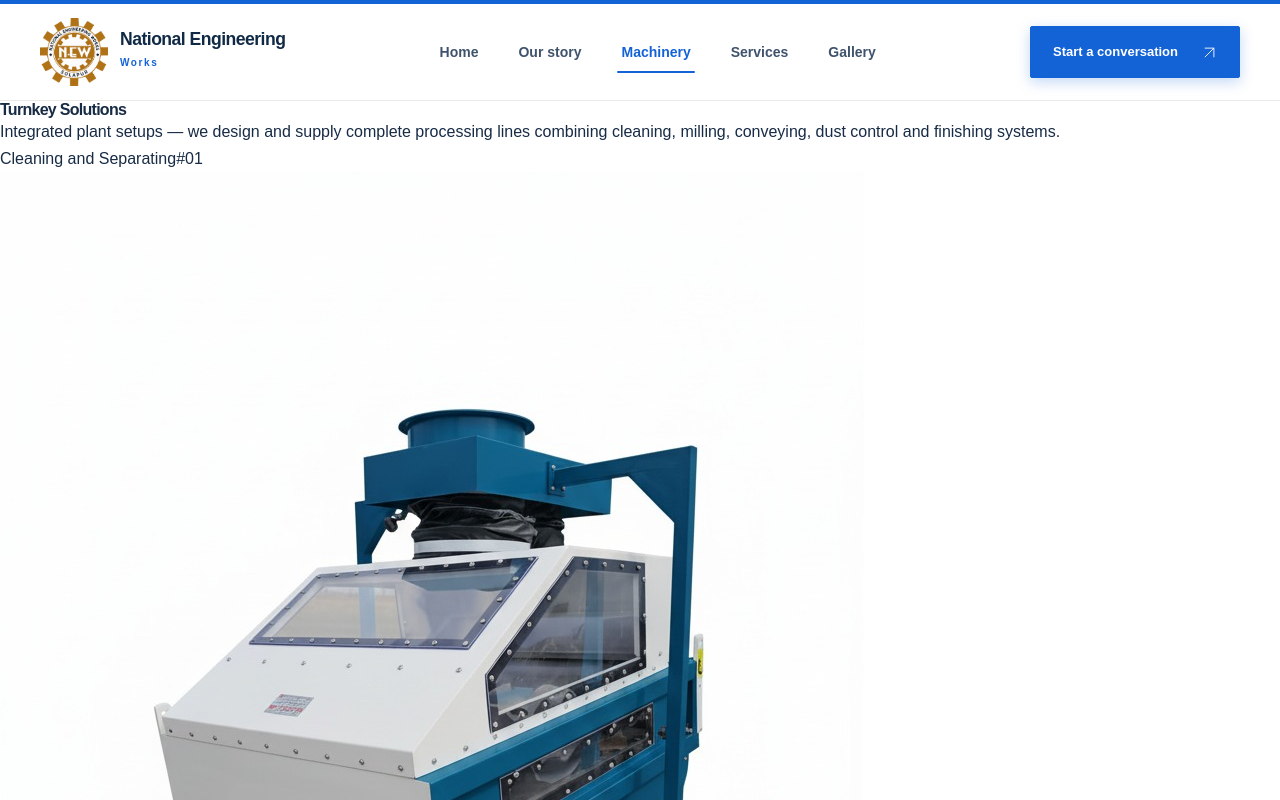
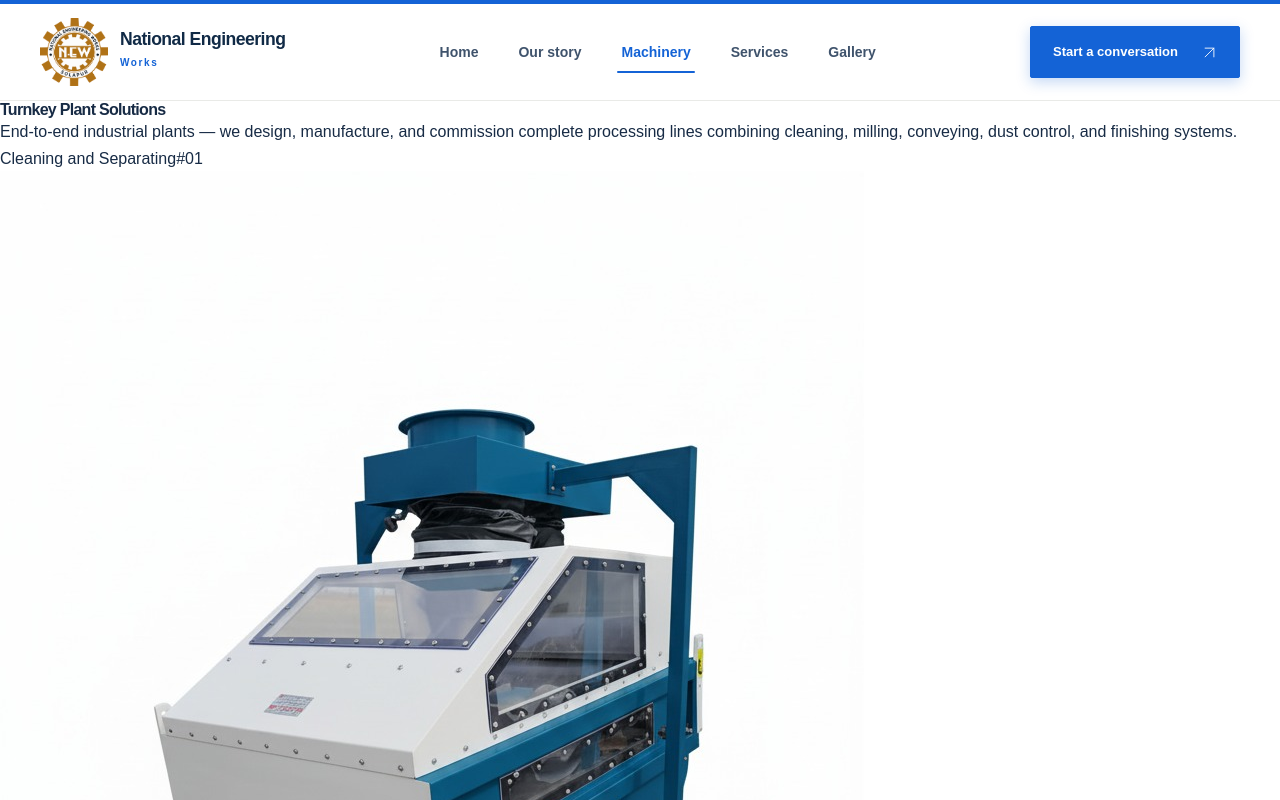
Before and after one commit to JUNAIDKHAN0112/national-engineering, a React (Vite) app: page /turnkey in a window 1280 px wide. Shown: the top 800 px of the page. Built offline with nearby package versions, Linux system fonts and the light colour scheme.

Commit message:
Remove Complete Plant Solution machine card from catalog

```diff
--- a/src/Components/Products/Products.jsx
+++ b/src/Components/Products/Products.jsx
@@ -41,7 +41,7 @@ export default function AdvancedMachinesPage() {
 
   // Featured flagship machines for the quick horizontal showcase
   const flagshipMachines = useMemo(() => {
-    const ids = [1, 24, 25, 7, 26, 27, 28, 12, 16, 23];
+    const ids = [1, 24, 25, 7, 26, 27, 28, 12, 16];
     return ids.map((id) => machines.find((m) => m.id === id)).filter(Boolean);
   }, []);
 
--- a/src/Components/Products/Turnkey-solutions.jsx
+++ b/src/Components/Products/Turnkey-solutions.jsx
@@ -1,18 +1,21 @@
 // src/pages/products/turnkey-solutions/index.jsx
 "use client";
+import React from "react";
+import { Link } from "react-router-dom";
 import SectionHeader from "../SectionHeader";
 import MachineCard from "../MachineCard";
 import { machines } from "../../Data/Machines";
 
 export default function TurnkeyPage() {
-  // show everything except the 'Complete Plant Solution' (or include it)
-  const list = machines.filter((m) => m.category !== undefined);
+  // Highlight core integration machines that compose a complete turnkey plant
+  const turnkeyCoreIds = [1, 24, 2, 7, 26, 27, 28, 12, 13, 16, 17];
+  const list = machines.filter((m) => turnkeyCoreIds.includes(m.id));
 
   return (
-    <main className="min-h-screen bg-gray-50 py-12 px-6">
+    <main className="min-h-screen bg-slate-50/70 py-12 px-6 max-w-7xl mx-auto">
       <SectionHeader
-        title="Turnkey Solutions"
-        subtitle="Integrated plant setups — we design and supply complete processing lines combining cleaning, milling, conveying, dust control and finishing systems."
+        title="Turnkey Plant Solutions"
+        subtitle="End-to-end industrial plants — we design, manufacture, and commission complete processing lines combining cleaning, milling, conveying, dust control, and finishing systems."
       />
 
       <div className="grid gap-8 sm:grid-cols-2 lg:grid-cols-3">
@@ -21,10 +24,13 @@ export default function TurnkeyPage() {
         ))}
       </div>
 
-      <div className="mt-12 text-center">
-        <a href="/contact" className="inline-block bg-green-600 hover:bg-green-700 text-white py-3 px-6 rounded-full shadow">
-          Request Complete Plant Design
-        </a>
+      <div className="mt-16 text-center">
+        <Link
+          to="/quote?machine=Complete%20Turnkey%20Plant%20Solution"
+          className="inline-flex items-center gap-2 bg-slate-900 hover:bg-slate-800 text-white font-semibold py-3.5 px-8 rounded-xl shadow-lg transition"
+        >
+          Request Complete Plant Layout & Quote ↗
+        </Link>
       </div>
     </main>
   );
--- a/src/Data/Machines.js
+++ b/src/Data/Machines.js
@@ -543,27 +543,6 @@ export const machines = [
       'Internal screen cleaner pads ensuring continuous open apertures under high throughput',
     ],
   },
-
-  // Turnkey
-  {
-    id: 23,
-    slug: 'turnkey',
-    link: '/turnkey',
-    name: 'Complete Plant Solution',
-    desc: 'All-in-one integrated setup for pulse and grain processing industries.',
-    img: '/Images/turnkey.jpg',
-    category: 'Turnkey Solutions',
-    summary: 'Complete engineering, manufacturing, layout design, and commissioning for modern industrial dal mills and grain processing facilities.',
-    workingPrinciple: 'An end-to-end continuous automated production system integrating raw intake, cleaning, de-stoning, de-husking, splitting, polishing, grading, and packaging.',
-    applications: ['Commercial dal processing mills', 'Grain handling and cleaning terminals', 'Flour and besan plant installations', 'Seed processing facilities'],
-    materials: ['Toor dal', 'Chana dal', 'Urad dal', 'Moong dal', 'Paddy', 'Wheat', 'Spices'],
-    features: [
-      'Customized multi-level plant layout maximizing gravity flow and minimizing footprint',
-      'Synchronized electrical control panel with interlocked safety sequencing',
-      'Integrated pneumatic dust collection maintaining clean factory working conditions',
-      'Turnkey handover with on-site operator training and commissioning support',
-    ],
-  },
 ];
 
 export const categories = [
@@ -573,7 +552,6 @@ export const categories = [
   'Handling and Conveying',
   'Dust Controlling',
   'Finishing',
-  'Turnkey Solutions',
 ];
 
 export function filterProducts(category = 'All machinery', query = '') {
```
